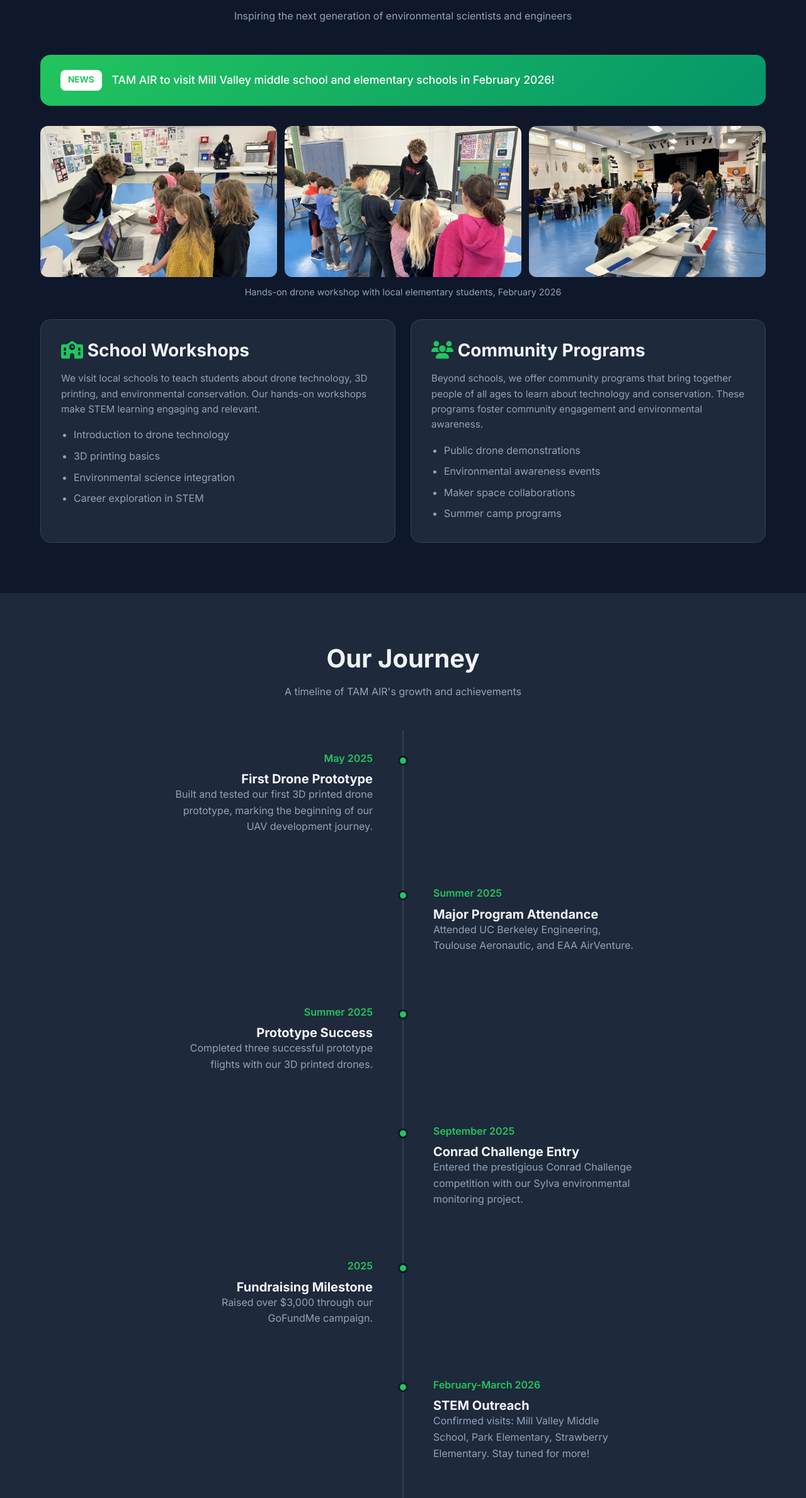
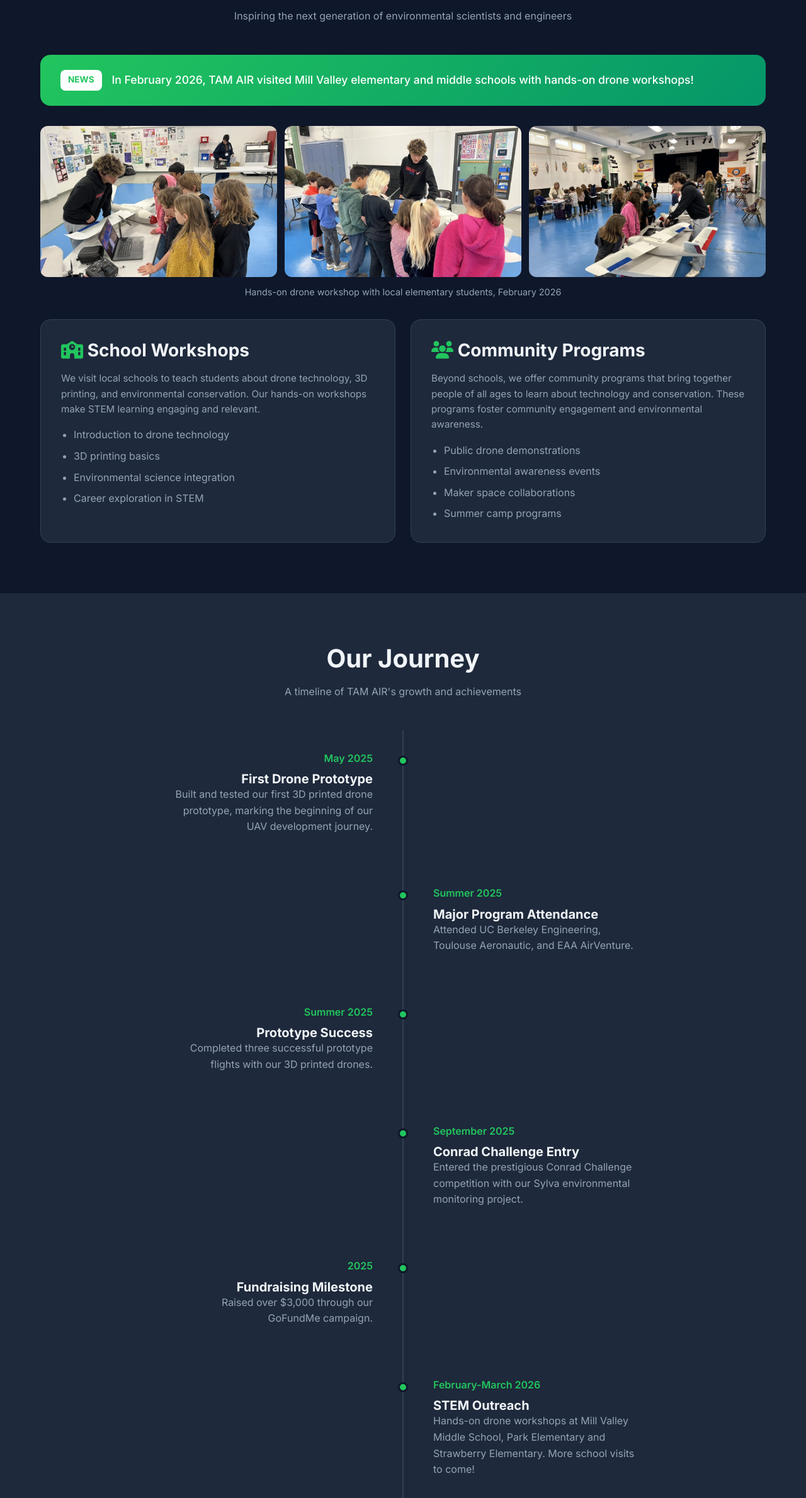
Before and after one commit to justinmerlin2009/tamairclub, a plain HTML site: page events.html in a window 1280 px wide. Shown: the part 421-2800 px from the top of the page at 63% size. Drawn offline with Linux system fonts and the light colour scheme.

Commit message:
Events: February 2026 school visits now in the past tense
Co-Authored-By: Claude Opus 5.5 <noreply@anthropic.com>

```diff
--- a/events.html
+++ b/events.html
@@ -75,7 +75,7 @@
       <div style="background: linear-gradient(135deg, var(--primary), #059669); border-radius: 1rem; padding: 1.5rem 2rem; margin-bottom: 2rem; display: flex; align-items: center; gap: 1rem; flex-wrap: wrap;">
         <span style="background: white; color: var(--primary); padding: 0.35rem 0.75rem; border-radius: 0.5rem; font-weight: 700; font-size: 0.85rem; text-transform: uppercase;">News</span>
         <p style="margin: 0; color: white; font-size: 1.1rem; font-weight: 500;">
-          TAM AIR to visit Mill Valley middle school and elementary schools in February 2026!
+          In February 2026, TAM AIR visited Mill Valley elementary and middle schools with hands-on drone workshops!
         </p>
       </div>
 
@@ -169,7 +169,7 @@
           <div class="timeline-dot"></div>
           <div class="timeline-date">February-March 2026</div>
           <h4>STEM Outreach</h4>
-          <p style="color: var(--text-secondary);">Confirmed visits: Mill Valley Middle School, Park Elementary, Strawberry Elementary. Stay tuned for more!</p>
+          <p style="color: var(--text-secondary);">Hands-on drone workshops at Mill Valley Middle School, Park Elementary and Strawberry Elementary. More school visits to come!</p>
         </div>
 
         <div class="timeline-item">
```
